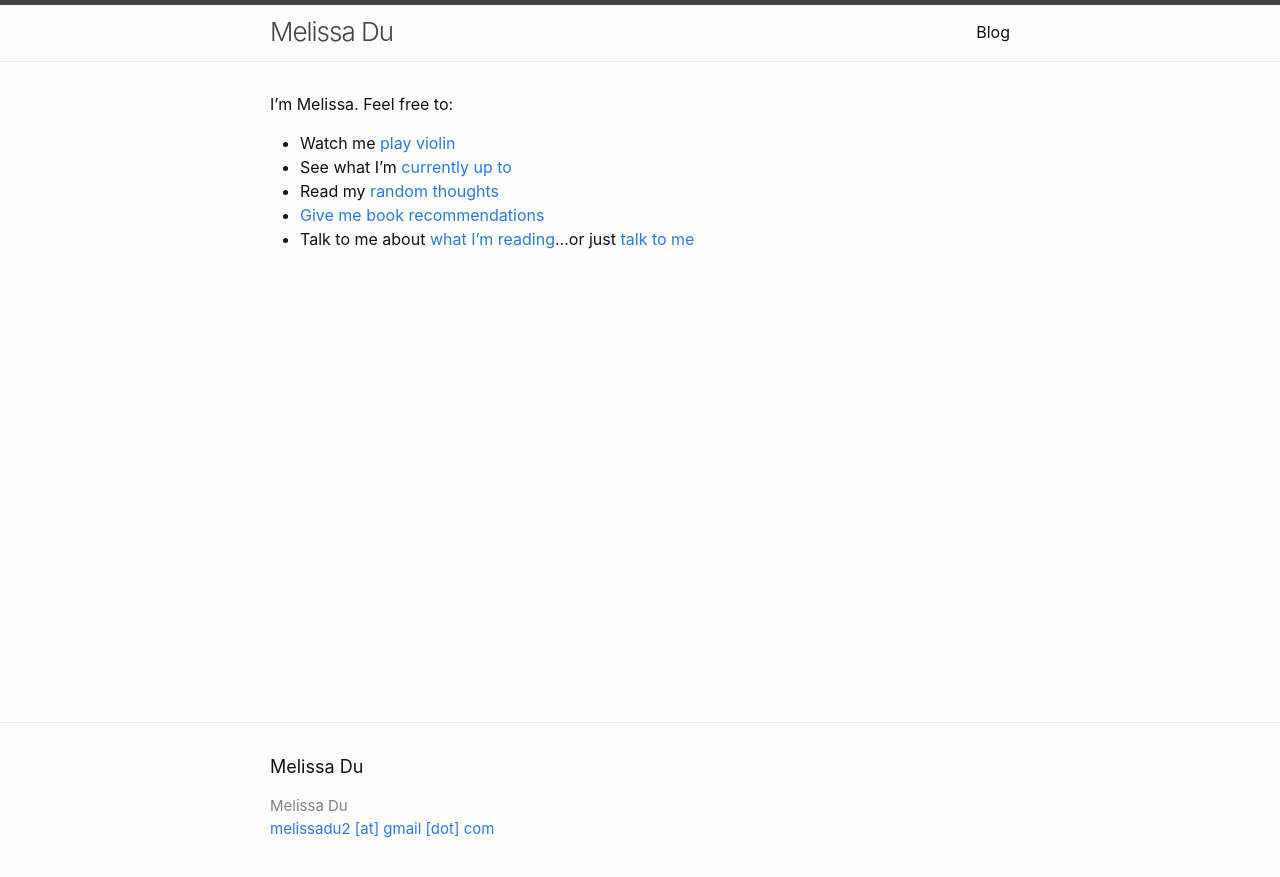
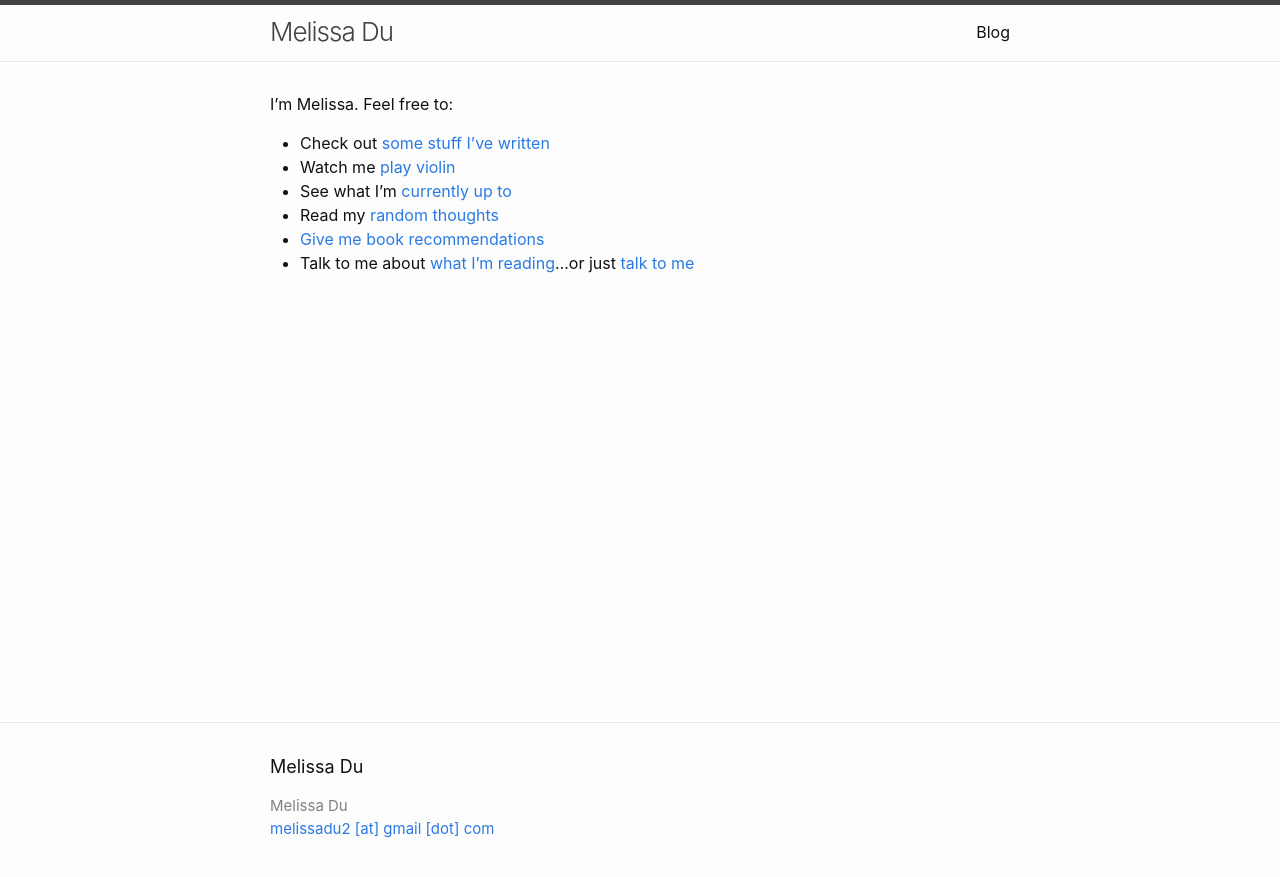
Before and after one commit to melissadu/melissadu.github.io, a Jekyll site: the page built from index.md, in a window 1280 px wide. Shown: the top 877 px of the page. Built offline with Jekyll 4.4.1, drawn with Linux system fonts in a browser that asks for light colours.

Commit message:
add link to blog

```diff
--- a/index.md
+++ b/index.md
@@ -10,6 +10,7 @@ layout: default_notitle
 
 
 I'm Melissa. Feel free to:
+* Check out [some stuff I've written](https://www.melissadu.com/blog/)
 * Watch me [play violin](https://www.youtube.com/user/asiansarentnerdy)
 * See what I'm [currently up to](https://www.linkedin.com/in/mdu96)
 * Read my [random thoughts](https://www.twitter.com/melissadooo)
```
